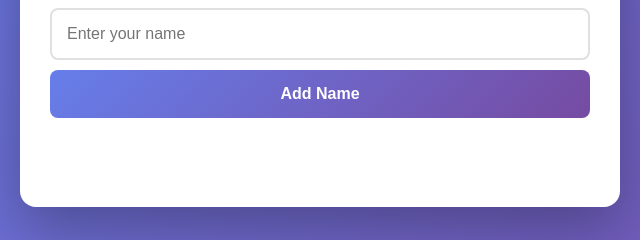
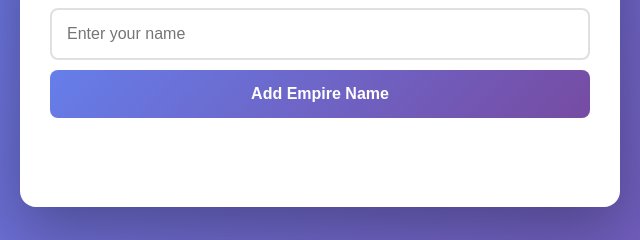
Before and after one commit to chris-troupe/empire, a website: page public/index.html in a window 1280 px wide. Shown: the part 136-376 px from the top of the page, 320-960 px from the left. Drawn offline with Linux system fonts and the light colour scheme.

Commit message:
changing name

```diff
--- a/public/index.html
+++ b/public/index.html
@@ -20,7 +20,7 @@
             required
             autocomplete="off"
           />
-          <button type="submit">Add Name</button>
+          <button type="submit">Add Empire Name</button>
         </form>
       </div>
 
```
